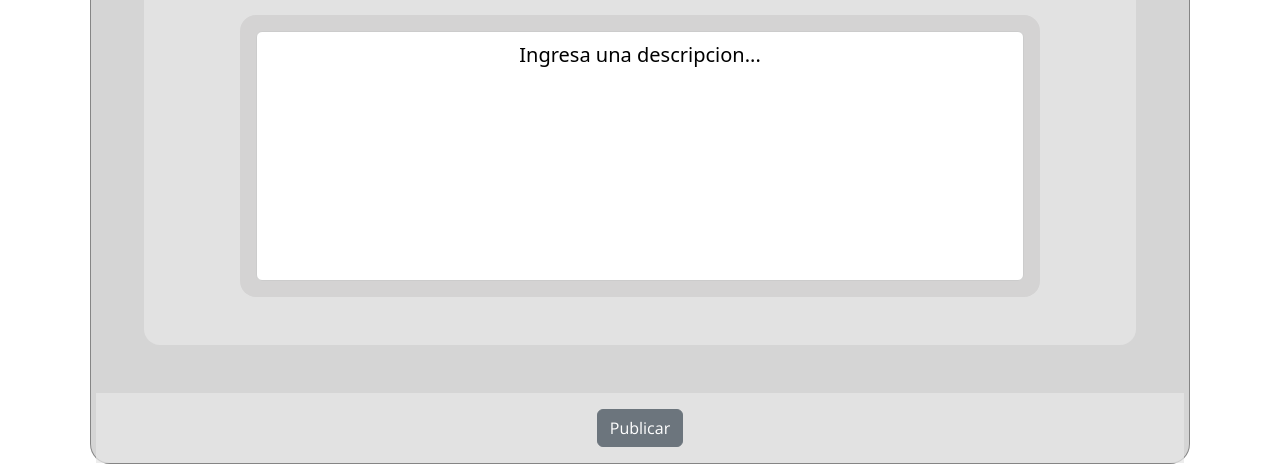
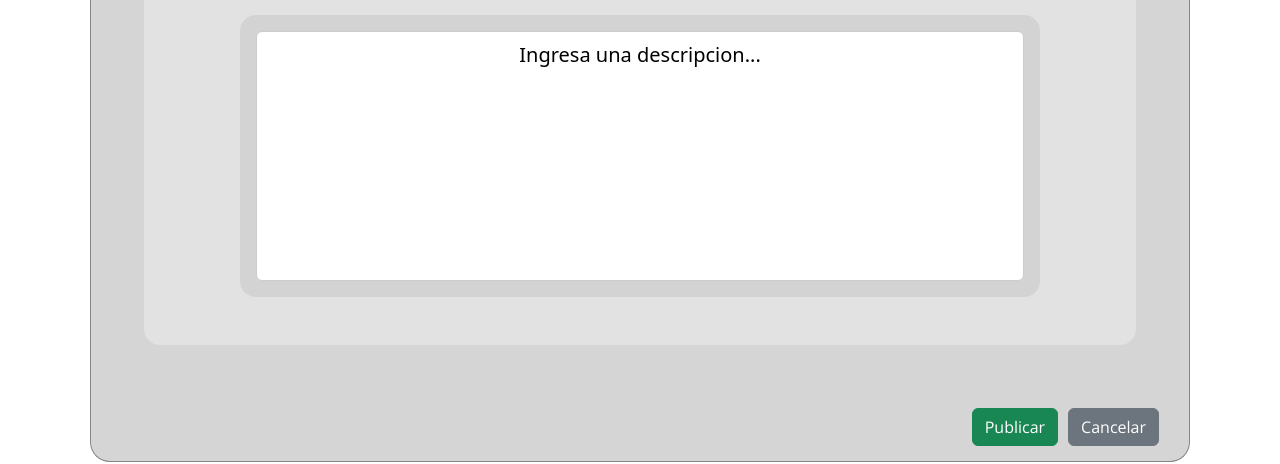
Before and after one commit to CarlosManuelEusebioAlejo/proyecto_integrador_2, a PHP site: page /nuevaPubli.php in a window 1280 px wide. Shown: the part 632-1096 px from the top of the page. Run offline with PHP 8.4, Linux system fonts and the light colour scheme.

Commit message:
Version corregida de diseño

```diff
--- a/VersionActualizadaConBase/interfaceAdmin/nuevaPubli.php
+++ b/VersionActualizadaConBase/interfaceAdmin/nuevaPubli.php
@@ -65,15 +65,15 @@
           <div class="TextoP">
             <div class="TextoPublicacion">
               <textarea class="LetrasInput Descripcion" placeholder="Ingresa una descripcion..." name="Descripcion" id="Descripcion" cols="30" rows="10" id="CuadroTextosAjustables"></textarea>
-                <!-- <p>aadipiscipiscing elit. Aenean commodo ligula eadipiscipiscing elit. Aenean commodo ligula eadipiscipiscing elit. Aenean commodadipiscipiscing elit. Aenean commodo ligula eadipiscipiscing elit. Aenean commodo ligula eadipiscipiscing elit. Aenean commodo ligula eadipiscipiscing elit. Aenean commodo ligula eadipiscipiscing elit. Aenean commodo ligula eadipiscipiscing elit. Aenean commodo ligula eadipiscipiscing elit. Aenean commodo ligula eadipiscipiscing elit. Aenean commodo ligula eadipiscipiscing elit. Aenean commodo ligula eadipiscipiscing elit. Aenean commodo ligula eadipiscipiscing elit. Aenean commodo ligula eadipiscipiscing elit. Aenean commodo ligula eadipiscipiscing elit. Aenean commodo ligula eo ligula e    dipiscipiscing elit. Aenean commodo ligula eget iing elit. Aenean commodo ligula eget ipiscing elit. Aenean commodo ligula eget dolor. Ac, commodo ligula eget dol elit. Aenean commodo ligula eget dolor. Ac, commodo ligula egetdolor. Ac, commodo ligula eget dol elit. Aenean commodo ligula eget dolor. Ac, commodo ligula eget d </p> -->
             </div>
           </div>
         </div>
         <!--Publicaciones----------------------------------------------------------------->
         <!-------------------------------------------------------------------------------->
-        <div class="btn-eliminarImagen">
-                <button class="btn btn-secondary" id="btnEliminar">Publicar</button>
-              </div>
+        <div class="bottonConfirmar">
+            <button class="btn btn-success" id="btnEliminar">Publicar</button>
+            <button id="regresar" type="button" class="btn btn-secondary"><a href="interfaceAdmin.php" class="btn-a">Cancelar</a></button>
+        </div>
       </section><!--menu-publicaciones-->
     </form><!--sub-menu2-->
   </div><!--menu-principal-->
--- a/VersionActualizadaConBase/interfaceAdmin/resorces/base_de_datos.sql
+++ b/VersionActualizadaConBase/interfaceAdmin/resorces/base_de_datos.sql
@@ -18,7 +18,3 @@ CREATE TABLE IF NOT EXISTS `blog_web`.`publicaciones` (
     `Descripcion`      TEXT              NOT NULL COMMENT 'Descripción de la publicación',
     `FechaRegistro`    date             NOT NULL DEFAULT current_timestamp() COMMENT 'Fecha de creación del registro'
 ) ENGINE=InnoDB DEFAULT CHARACTER SET=utf8mb4 COLLATE=utf8mb4_unicode_ci COMMENT='Tabla de registros de las publicaciones';
-
---Insertar base de datos usuario--
-INSERT INTO `publicaciones` (`IdPublicacion`, `autor`            , `titulo`            , `rama`        , `imagen`                                                               , `Descripcion`                                                                                                                                                                                                                                                                                                                                                                                                                                                                                                                                                                                                                                                                                                                                                                                                                                                                                                                                                                                                                             ) VALUES
-                            (6              , 'Manuel Eusebio'    ,'juan pablo'        , 'matro : mate', 'https://www.gob.mx/cms/uploads/article/main_image/17812/Nutricion.jpg', 'La salud es una condición fundamental para el desarrollo y la vida de los seres humanos. En su definición más sencilla, se puede entender como un estado de completo bienestar físico, mental y social, y no simplemente como la ausencia de enfermedad o afecciones físicas. Este concepto ampliado de salud, fue propuesto por la Organización Mundial de la Salud (OMS) en su constitución de 1948, lo que refleja la comprensión de la salud como un recurso para la vida y no solo como un objetivo de la vida.La salud es una condición fundamental para el desarrollo y la vida de los seres humanos. En su definición más sencilla, se puede entender como un estado de completo bienestar físico, mental y social, y no simplemente como la ausencia de enfermedad o afecciones físicas. Este concepto ampliado de salud, fue propuesto por la Organización Mundial de la Salud (OMS) en su constitución de 1948, lo que refleja la comprensión de la salud como un recurso para la vida y no solo como un objetivo de la vida.');
```
Also changed, not shown: VersionActualizadaConBase/interfaceAdmin/img/JVDJVJFDJOVFD.png (added).
